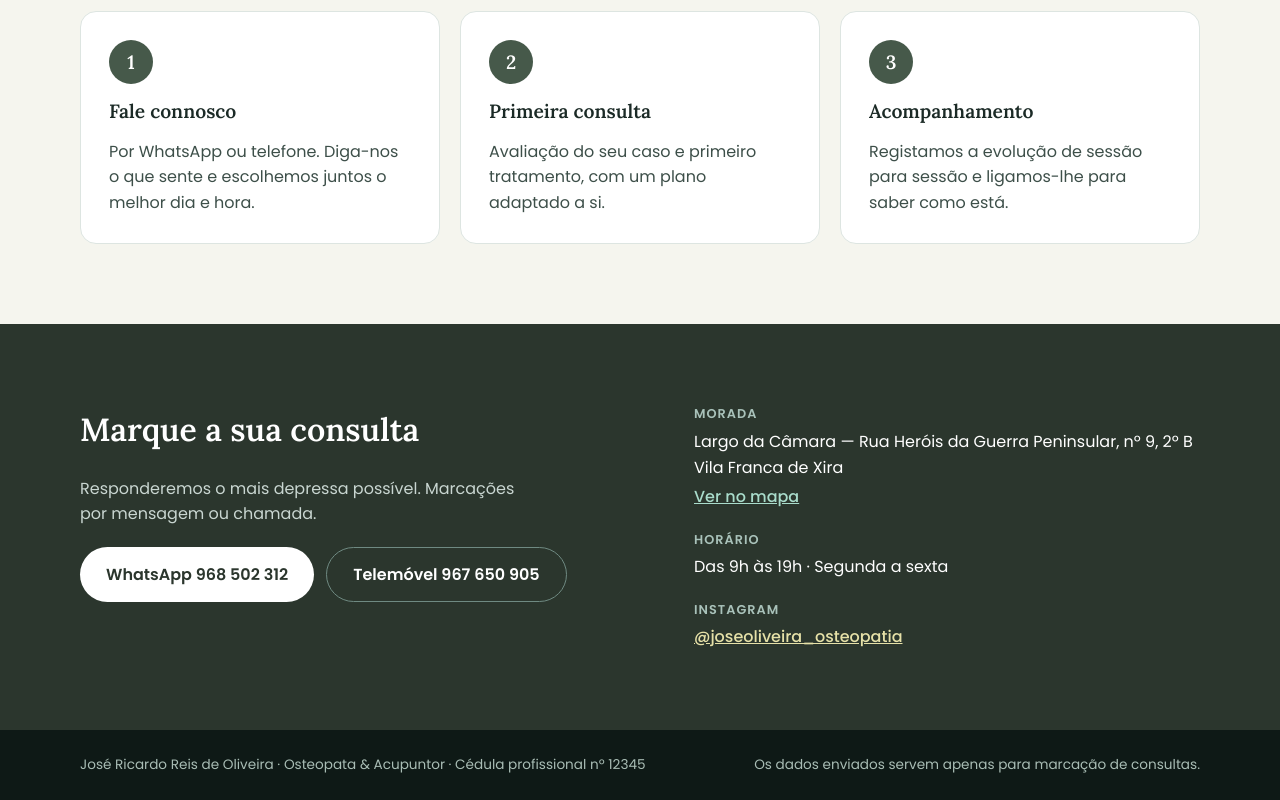
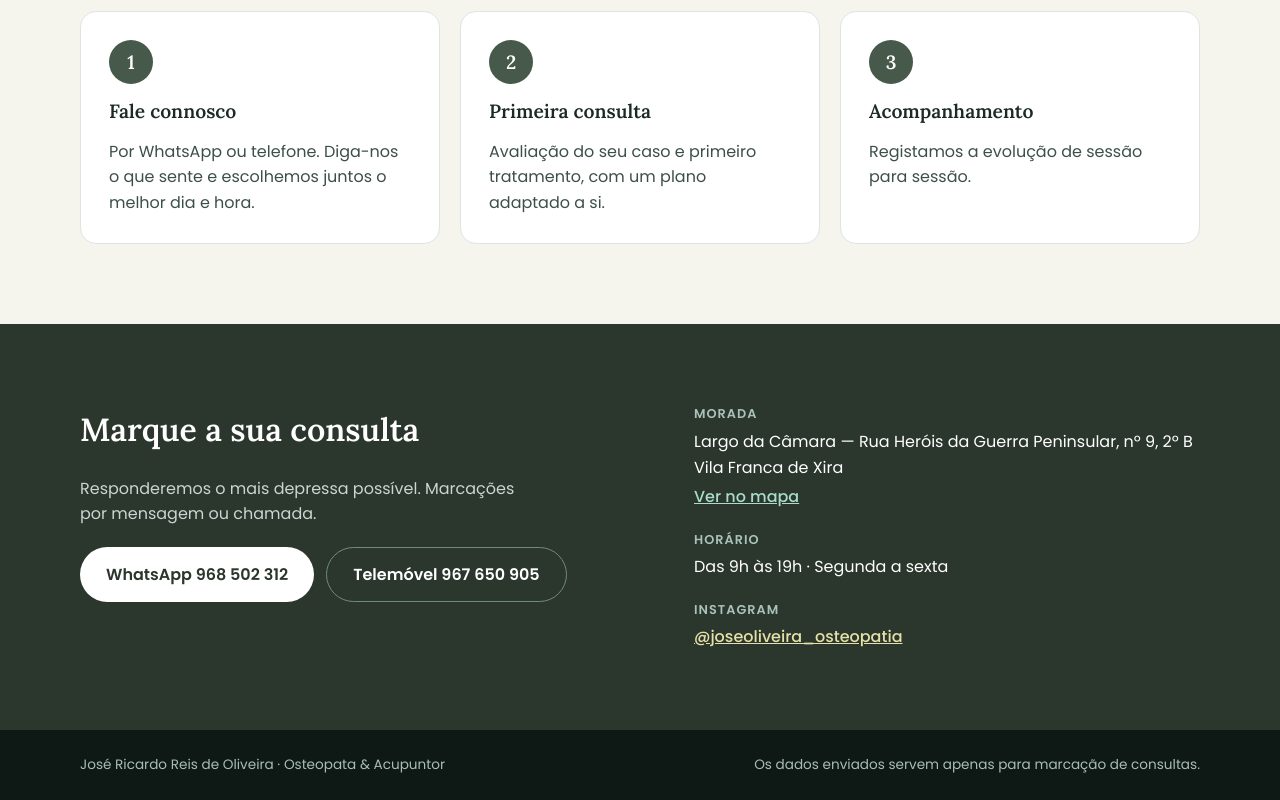
Before and after one commit to trizbeatriz/jose-ricardo-osteopata, a plain HTML site: page index.html in a window 1280 px wide. Shown: the part 2697-3497 px from the top of the page. Drawn offline with Linux system fonts and the light colour scheme.

Commit message:
Remove cédula profissional e chamada de acompanhamento
Co-Authored-By: Claude Opus 5.5 <noreply@anthropic.com>

```diff
--- a/index.html
+++ b/index.html
@@ -175,7 +175,7 @@ a{color:#1F5A4E}a:hover{color:#123B33}
         <div style="flex: 1 1 280px; min-width: 0; display: flex; flex-direction: column; gap: 12px; background: #FFFFFF; border: 1px solid #DDE5E1; border-radius: 16px; padding: 28px;">
           <span style="width: 44px; height: 44px; border-radius: 999px; background: #46594A; color: #FFFFFF; font-family: 'Lora', Georgia, serif; font-weight: 600; font-size: 1.2rem; display: flex; align-items: center; justify-content: center;">3</span>
           <h3 style="margin: 0; font-family: 'Lora', Georgia, serif; font-weight: 600; font-size: 1.2rem;">Acompanhamento</h3>
-          <p style="margin: 0; color: #3D4F49;">Registamos a evolução de sessão para sessão e ligamos-lhe para saber como está.</p>
+          <p style="margin: 0; color: #3D4F49;">Registamos a evolução de sessão para sessão.</p>
         </div>
       </div>
     </div>
@@ -212,7 +212,7 @@ a{color:#1F5A4E}a:hover{color:#123B33}
 
   <footer style="background: #0E1916; color: #A9BDB5; font-size: 0.85rem;">
     <div style="max-width: 1120px; margin: 0 auto; padding: 24px; display: flex; flex-wrap: wrap; justify-content: space-between; gap: 12px;">
-      <span>José Ricardo Reis de Oliveira · Osteopata &amp; Acupuntor · Cédula profissional nº 12345</span>
+      <span>José Ricardo Reis de Oliveira · Osteopata &amp; Acupuntor</span>
       <span>Os dados enviados servem apenas para marcação de consultas.</span>
     </div>
   </footer>
```
